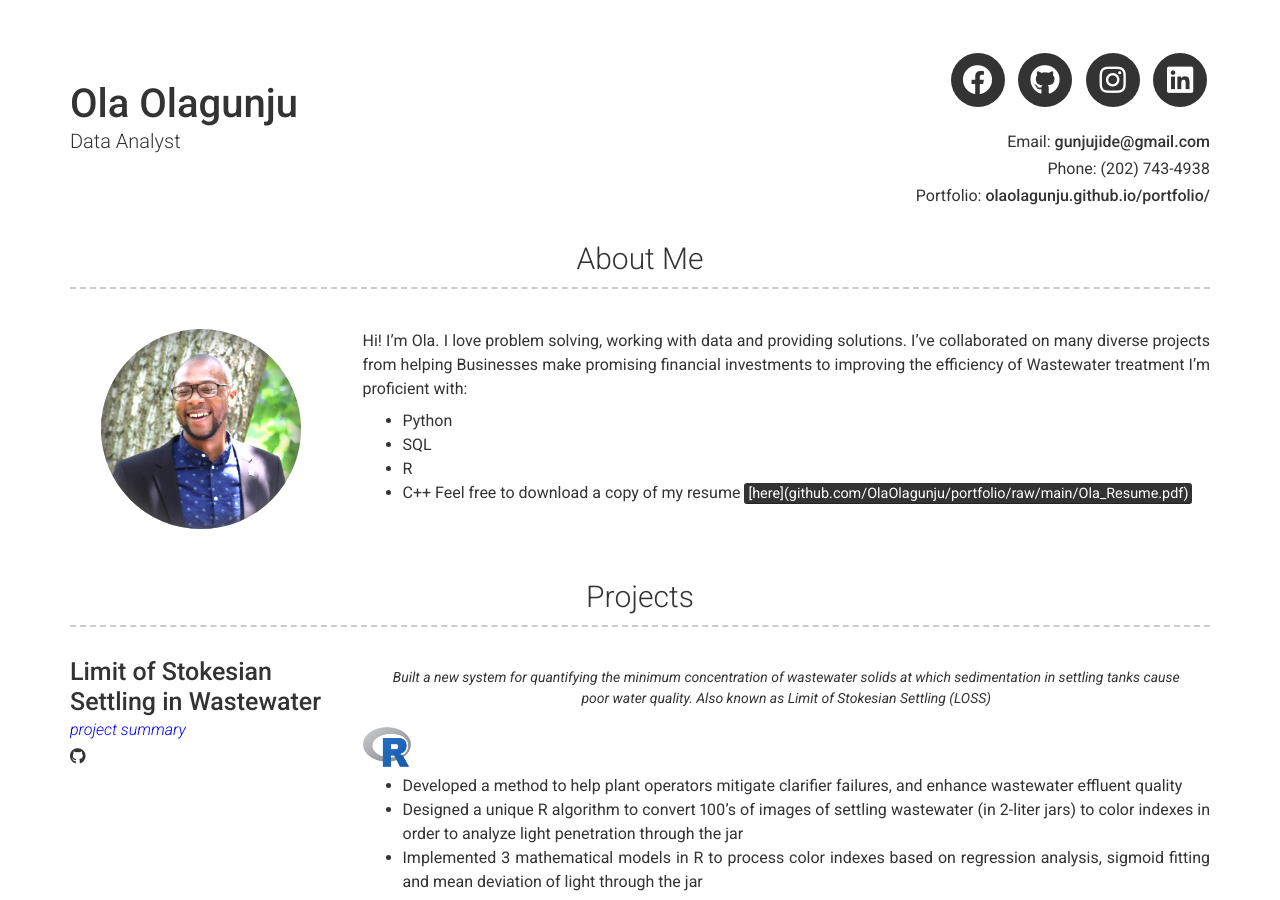
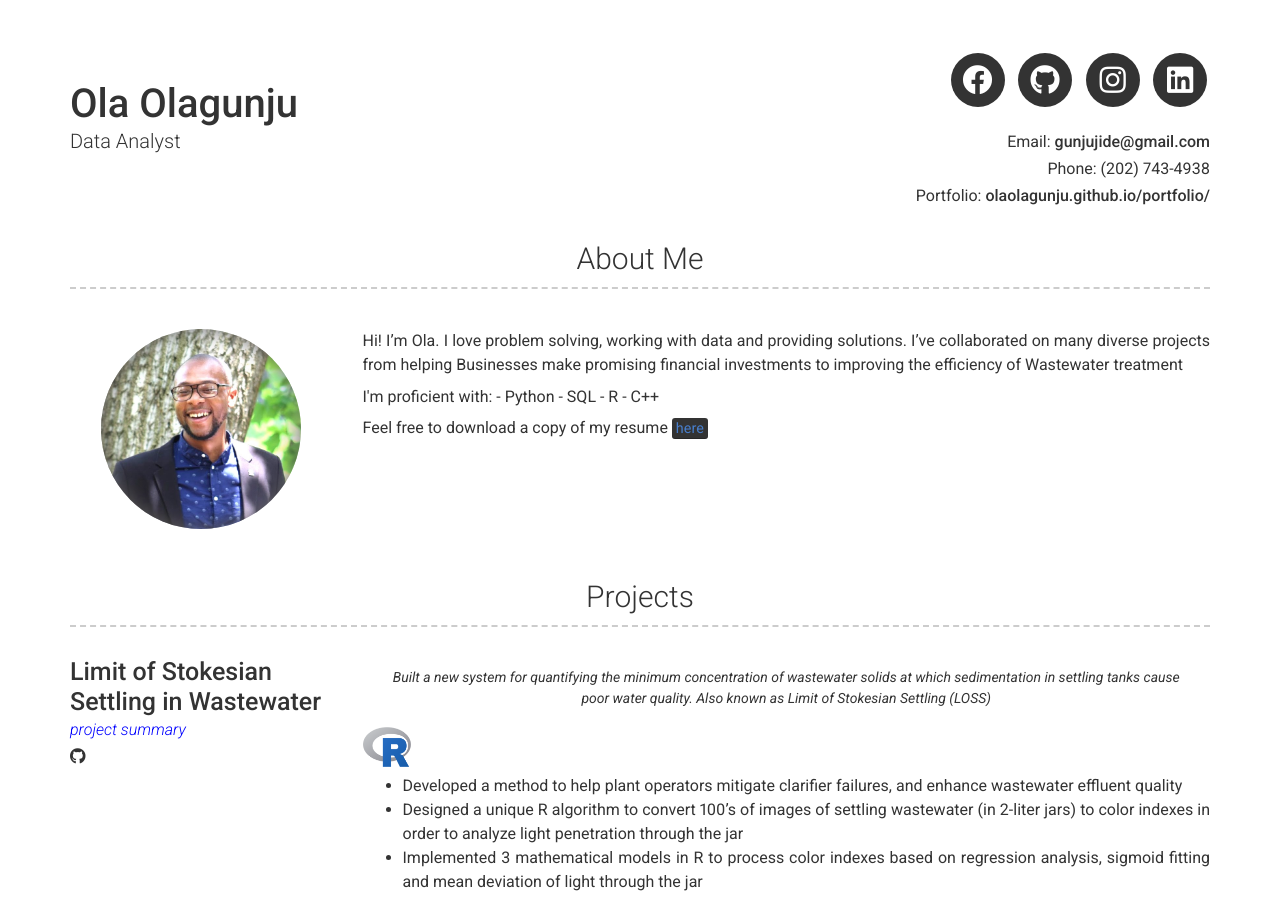
Before and after one commit to OlaOlagunju/cloudgeek.com.ng, a Jekyll site: the page built from index.md, in a window 1280 px wide and 900 px high. Built offline with Jekyll 4.4.1, drawn with Linux system fonts in a browser that asks for light colours; nearby versions of some CDN libraries.

Commit message:
Update _config.yml

```diff
--- a/_config.yml
+++ b/_config.yml
@@ -52,12 +52,12 @@ additional_links:
 about_profile_image: /images/meee.jpg
 about_content: | # this will include new lines to allow paragraphs
   Hi! I'm Ola. I love problem solving, working with data and providing solutions. I've collaborated on many diverse projects from helping Businesses make promising financial investments to improving the efficiency of Wastewater treatment
-  I'm proficient with:
+  <p> I'm proficient with:
     - Python
     - SQL
     - R
-    - C++
-  Feel free to download a copy of my resume <mark>[here](github.com/OlaOlagunju/portfolio/raw/main/Ola_Resume.pdf)</mark>
+    - C++ </p>
+  Feel free to download a copy of my resume <mark><a href="github.com/OlaOlagunju/portfolio/raw/main/Ola_Resume.pdf">here</a></mark>
 
 content:
   - title: Projects # Title for the section
```
